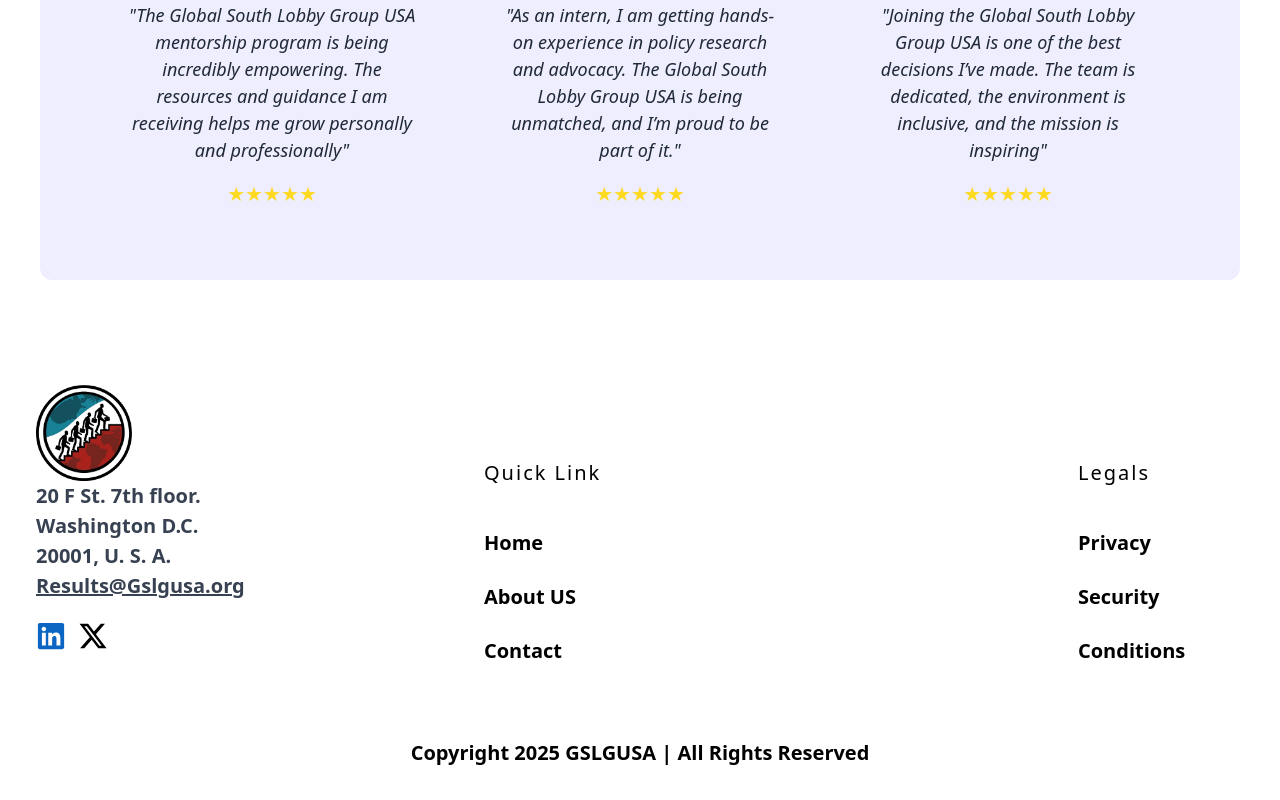
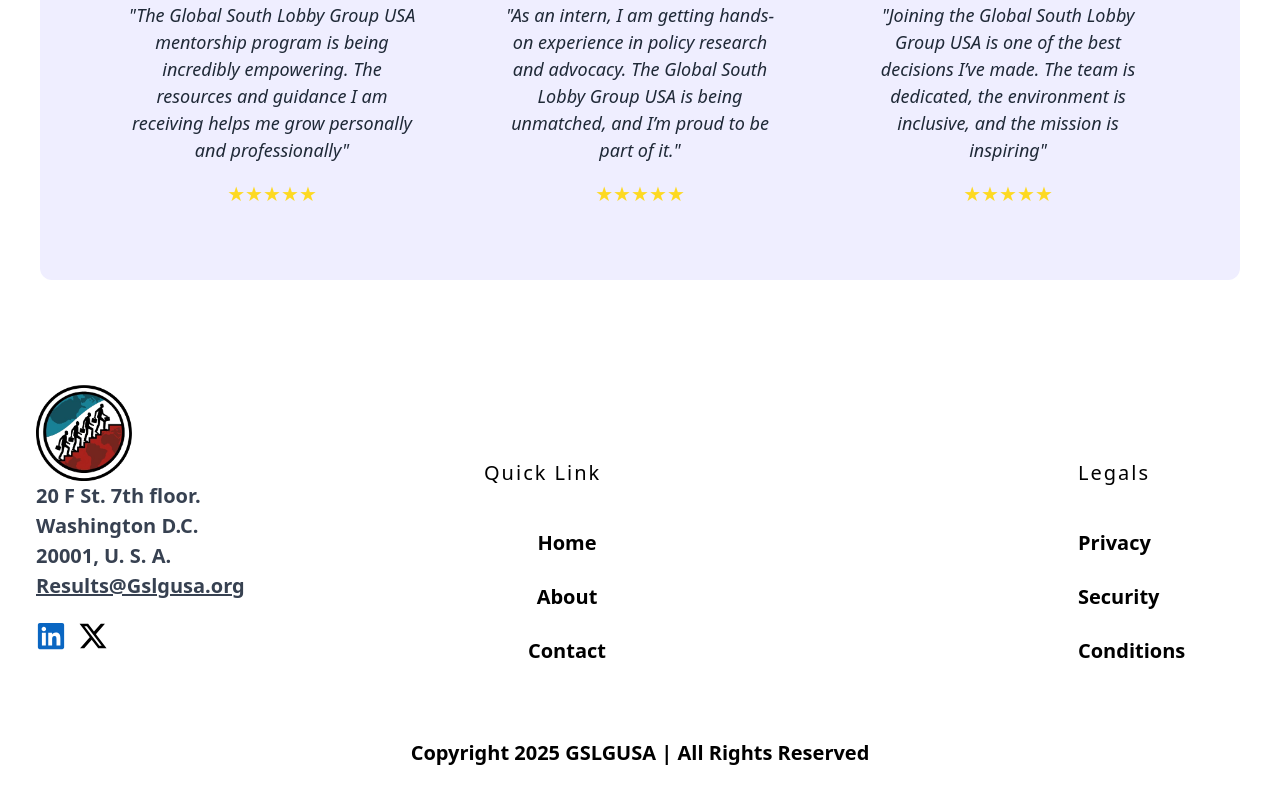
Before and after one commit to GlobalSouthLobby/glsgweb, a React (Create React App) app: page / in a window 1280 px wide. Shown: the part 3249-4049 px from the top of the page. Built offline with nearby package versions, Linux system fonts and the light colour scheme.

Commit message:
working well

```diff
--- a/src/components/footer.jsx
+++ b/src/components/footer.jsx
@@ -2,8 +2,10 @@
 import { logo } from '../constant/image'
 import { FaFacebook, FaLinkedin } from "react-icons/fa";
 import { FaXTwitter } from "react-icons/fa6";
+import { useNavigate } from 'react-router-dom'
 
 function Footer() {
+    const navigate = useNavigate();
     return (
         <footer className=" text-[20px] font-semibold  text-black">
             <div className="container px-5 py-8 lg:py-0 mx-auto gap-16 lg:gap-48 flex md:items-center lg:justify-between md:flex-row md:flex-nowrap flex-wrap flex-col">
@@ -30,15 +32,35 @@
                     <div className="lg:w-1/4 md:w-1/2 w-full px-4">
                         <h2 className="font-medium tracking-widest mb-10">Quick Link</h2>
                         <nav className="list-none flex flex-col gap-6 mb-10">
-                            <li>
-                                <a href={'/'} className="cursor-pointer hover:text-primary">Home</a>
-                            </li>
-                            <li>
-                                <a href={'/about'} className="cursor-pointer hover:text-primary">About US</a>
-                            </li>
-                            <li>
-                                <a href={'/contact'} className="cursor-pointer hover:text-primary">Contact</a>
-                            </li>
+                        <button
+                    className="text-black"
+                    onClick={() => {
+                        navigate('/');
+
+                    }}
+                >
+                    Home
+                </button>
+
+                <button
+                    className="text-black"
+                    onClick={() => {
+                        navigate('/about');
+
+                    }}
+                >
+                    About
+                </button>
+                <button
+                    className="text-black"
+                    onClick={() => {
+                        navigate('/contact');
+
+                    }}
+                >
+                    Contact
+                </button>
+
 
                         </nav>
                     </div>
--- a/src/pages/About/index.jsx
+++ b/src/pages/About/index.jsx
@@ -3,9 +3,16 @@
 import Footer from '../../components/footer'
 import { arrow, lobbyfirm, lobbyist } from '../../constant/image'
 import { useNavigate } from 'react-router-dom'
+import { useEffect } from "react";
+import { useLocation } from "react-router-dom";
 
 function About() {
     const navigate = useNavigate();
+    const { pathname } = useLocation();
+
+    useEffect(() => {
+      window.scrollTo(0, 0);
+    }, [pathname]);
     return (
         <div className="relative">
             <div
--- a/src/pages/Contact/index.jsx
+++ b/src/pages/Contact/index.jsx
@@ -4,6 +4,7 @@
 import { arrow, lobbyfirm, lobbyist, washingtonmap, firstdc, seconddc, dome1, dome2 } from '../../constant/image'
 import { useNavigate } from 'react-router-dom'
 import { MdLocationOn, MdEmail, MdPhone } from 'react-icons/md';
+import { useLocation } from "react-router-dom";
 
 const bgImages = [
   firstdc,
@@ -14,6 +15,12 @@
 function Contact() {
   const [currentBg, setCurrentBg] = useState(0);
   const navigate = useNavigate();
+
+  const { pathname } = useLocation();
+
+  useEffect(() => {
+    window.scrollTo(0, 0);
+  }, [pathname]);
   useEffect(() => {
 
     const interval = setInterval(() => {
--- a/src/pages/Home/index.jsx
+++ b/src/pages/Home/index.jsx
@@ -8,6 +8,7 @@
 import TeamSection from '../../components/team';
 import Footer from '../../components/footer';
 import Header from '../../components/header';
+import { useLocation } from "react-router-dom";
 
 const bgImages = [
     globemap,
@@ -23,6 +24,12 @@
     const [currentBg, setCurrentBg] = useState(0);
     const [selectedMember, setSelectedMember] = useState(null);
     const navigate = useNavigate();
+    const { pathname } = useLocation();
+
+    useEffect(() => {
+      window.scrollTo(0, 0);
+    }, [pathname]);
+
     useEffect(() => {
 
         const interval = setInterval(() => {
```
